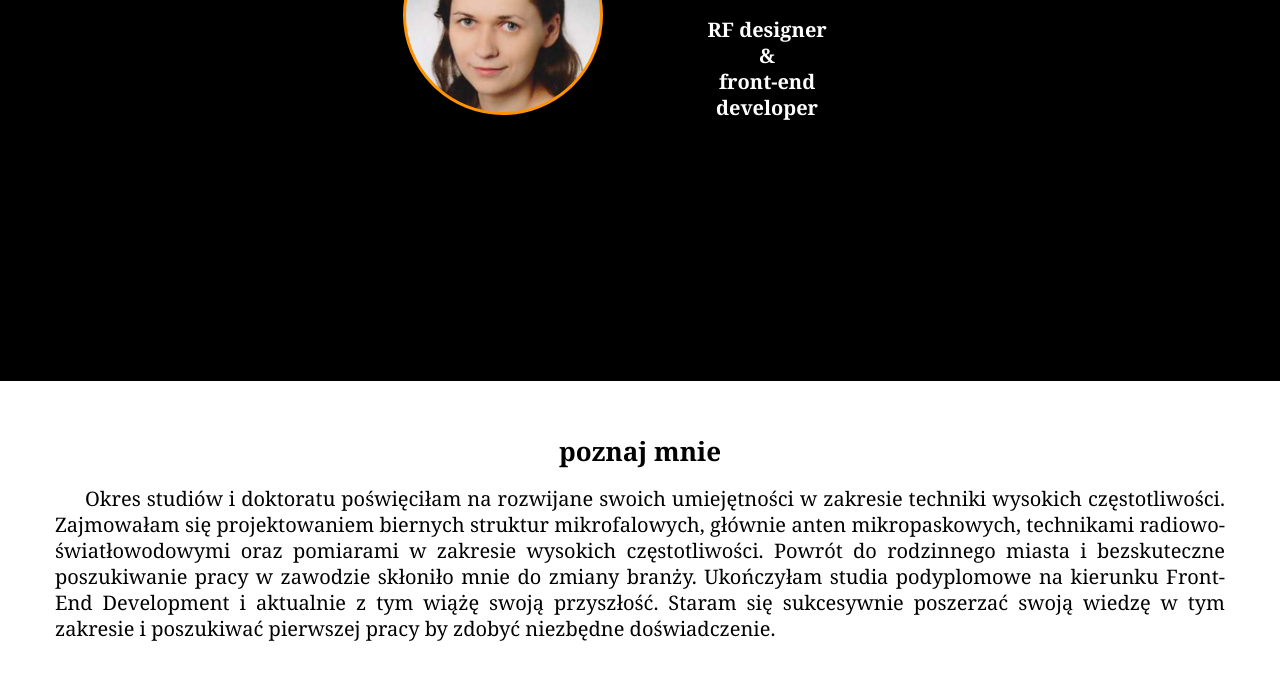
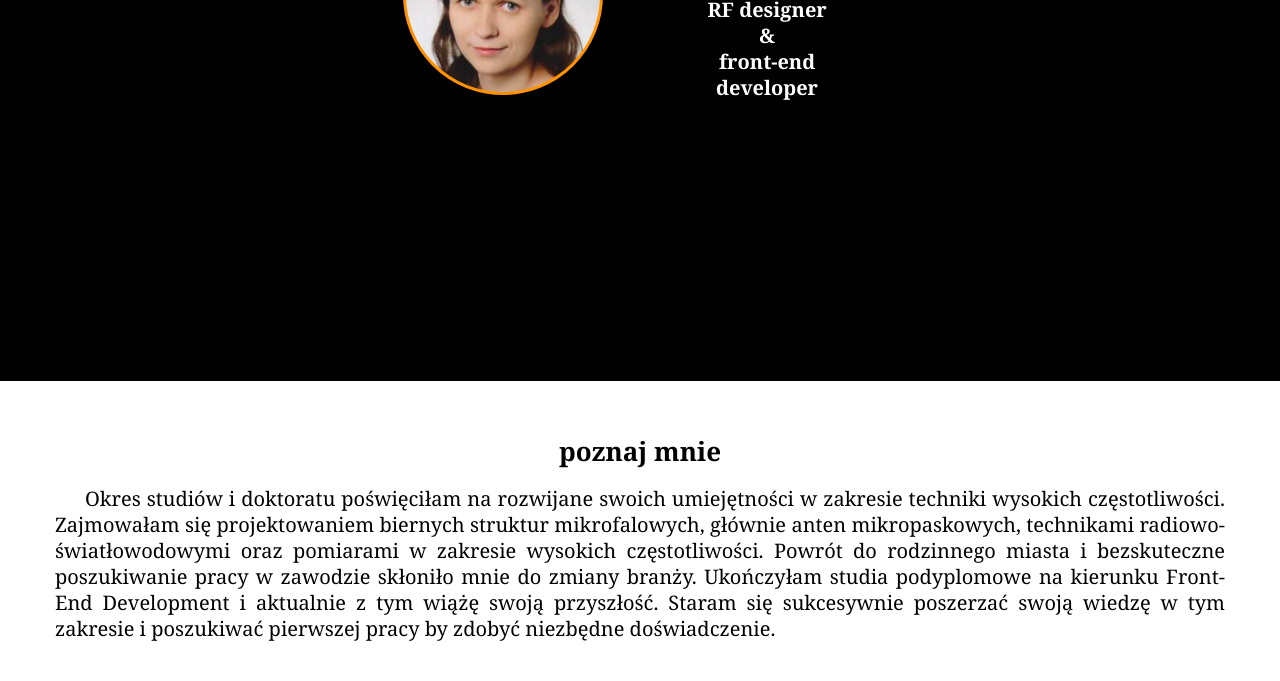
Before and after one commit to AnnaLysiuk/AnnaLysiuk.github.io, a plain HTML site: page index.html in a window 1280 px wide. Shown: the part 419-1100 px from the top of the page. Drawn offline with Linux system fonts and the light colour scheme.

Commit message:
Update style.css

```diff
--- a/style.css
+++ b/style.css
@@ -92,7 +92,7 @@ body {
 }
 .intro__data{
     margin: 0 auto;
-    margin-top: calc(50vh - 170px);
+    margin-top: calc(50vh - 190px);
 }
 .profileimg{
     width: 150px;
@@ -340,7 +340,7 @@ body {
     }
     .intro__data{
         text-align: center;
-        margin-top: calc(50vh - 121px);
+        margin-top: calc(50vh - 141px);
     }
     .profileimg{
         width: 200px;
```
